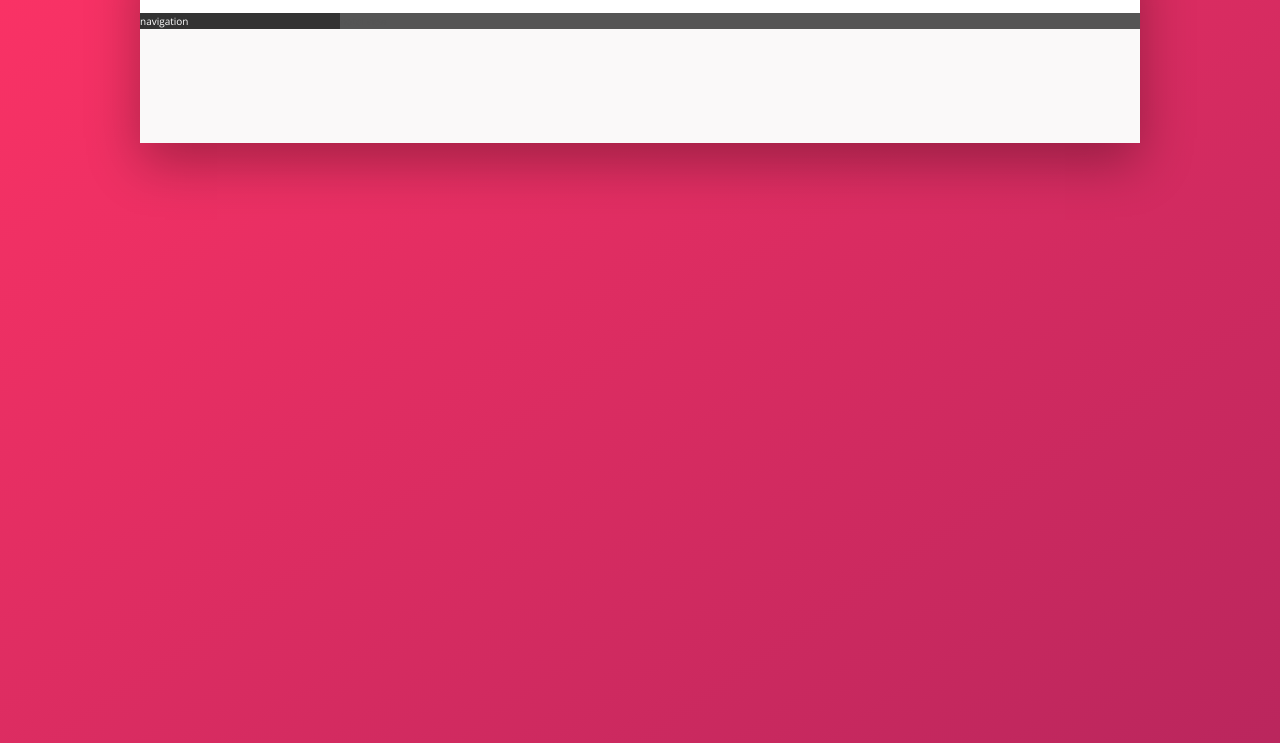
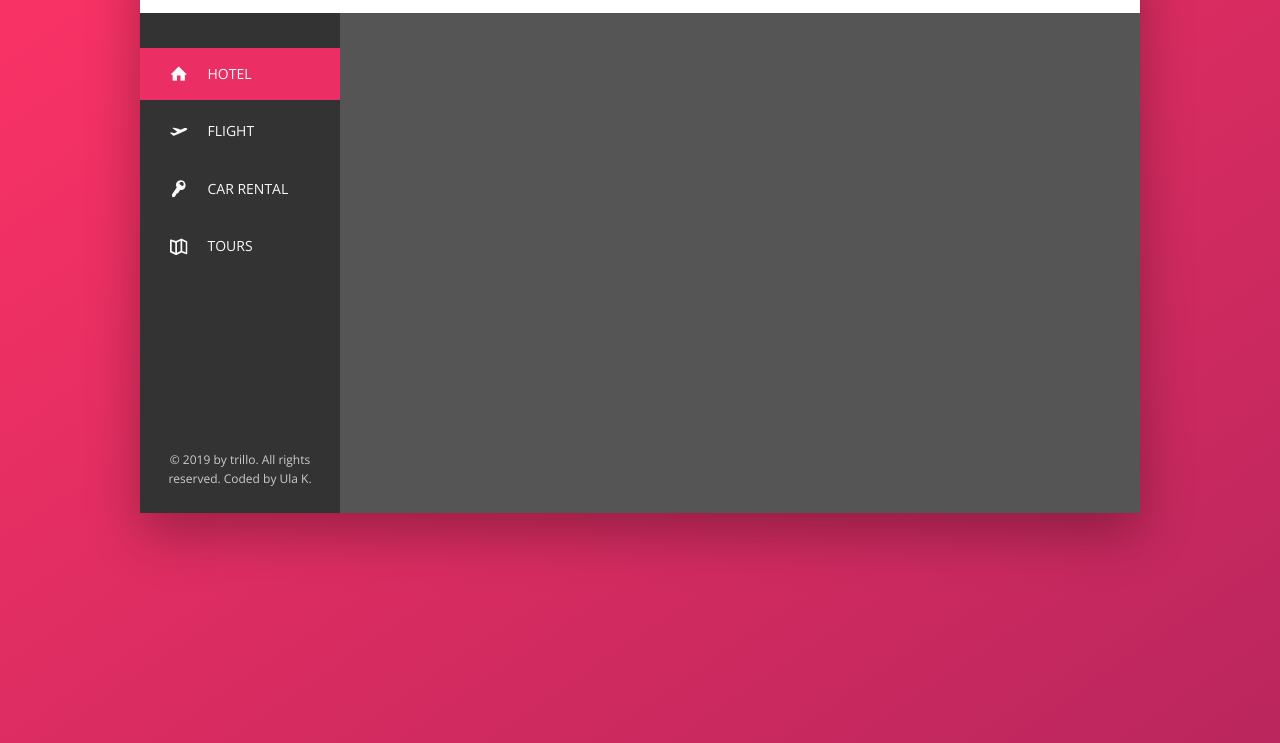
Before and after one commit to UlaKrawczyk/trillo, a website: page src/content/index.html in a window 1280 px wide. Shown: the part 137-880 px from the top of the page. Drawn offline with nearby package versions, Linux system fonts and the light colour scheme; files that its build step writes are made by us from their sources; files whose address does not match are found by name.

Commit message:
feat: sidebar styling

```diff
--- a/src/content/index.html
+++ b/src/content/index.html
@@ -58,7 +58,41 @@
     <div class="content">
 
       <nav class="sidebar">
-        navigation
+        <ul class="side-nav">
+          <li class="side-nav__item side-nav__item--active">
+            <a href="#" class="side-nav__link">
+              <svg class="side-nav__icon">
+                <use xlink:href="assets/img/sprite.svg#icon-home"></use>
+              </svg>
+              <span>hotel</span>
+            </a>
+          </li>
+          <li class="side-nav__item">
+            <a href="#" class="side-nav__link">
+              <svg class="side-nav__icon">
+                <use xlink:href="assets/img/sprite.svg#icon-aircraft-take-off"></use>
+              </svg>
+              <span>flight</span>
+            </a>
+          </li>
+          <li class="side-nav__item">
+            <a href="#" class="side-nav__link">
+              <svg class="side-nav__icon">
+                <use xlink:href="assets/img/sprite.svg#icon-key"></use>
+              </svg>
+              <span>car rental</span>
+            </a>
+          </li>
+          <li class="side-nav__item">
+            <a href="#" class="side-nav__link">
+              <svg class="side-nav__icon">
+                <use xlink:href="assets/img/sprite.svg#icon-map"></use>
+              </svg>
+              <span>tours</span>
+            </a>
+          </li>
+        </ul>
+        <div class="legal">&copy; 2019 by trillo. All rights reserved. Coded by Ula K.</div>
       </nav>
       <main class="hotel-view">
         hotel view
--- a/src/scss/base/_layout.scss
+++ b/src/scss/base/_layout.scss
@@ -3,8 +3,6 @@
   margin: 8rem auto;
   background-color: var(--color-grey-light-1);
   box-shadow: var(--shadow-dark);
-
-  min-height: 20rem;
 }
 
 .header {
@@ -12,7 +10,6 @@
   background-color: #fff;
   border-bottom: var(--color-grey-light-2);
   font-size: 1.4rem;
-
   display: flex;
   justify-content: space-between;
   align-items: center;
@@ -25,11 +22,15 @@
 .sidebar {
   background-color: var(--color-grey-dark-1);
   color: #fff;
+  flex: 0 0 20%;
 
-  flex: 0 0 20%;
+  display: flex;
+  flex-direction: column;
+  justify-content: space-between;
 }
 
 .hotel-view {
   background-color: #555;
   flex: 1;
+  min-height: 50rem;
 }
--- a/src/scss/components/_sidebar.scss
+++ b/src/scss/components/_sidebar.scss
@@ -0,0 +1,65 @@
+//SIDE NAVIGATION
+.side-nav {
+  font-size: 1.4rem;
+  list-style: none;
+  margin-top: 3.5rem;
+
+  &__item {
+    position: relative;
+    z-index: 1;
+
+    &:not(:last-child) {
+      margin-bottom: 0.5rem;
+    }
+  }
+
+  &__item::before {
+    content: "";
+    position: absolute;
+    top: 0;
+    left: 0;
+    height: 100%;
+    width: 3px;
+    background-color: var(--color-primary);
+    transform: scaleY(0);
+    transition: transform 0.2s, width 0.4s cubic-bezier(1, 0, 0, 1) 0.2s, background-color 0.1s;
+    z-index: -1;
+  }
+
+  &__item:hover::before,
+  &__item--active::before {
+    transform: scaleY(1);
+    width: 100%;
+  }
+
+  &__item:active::before {
+    background-color: var(--color-primary-light);
+  }
+
+  &__link:link,
+  &__link:visited {
+    color: var(--color-grey-light-1);
+    text-decoration: none;
+    text-transform: uppercase;
+    display: block;
+    padding: 1.5rem 3rem;
+
+    display: flex;
+    align-items: center;
+  }
+
+  &__icon {
+    width: 1.75rem;
+    height: 1.75rem;
+    margin-right: 2rem;
+    fill: currentColor;
+  }
+}
+
+//legal
+.legal {
+  font-size: 1.2rem;
+  color: var(--color-grey-light-4);
+  text-align: center;
+  padding: 2.5rem;
+}
```
